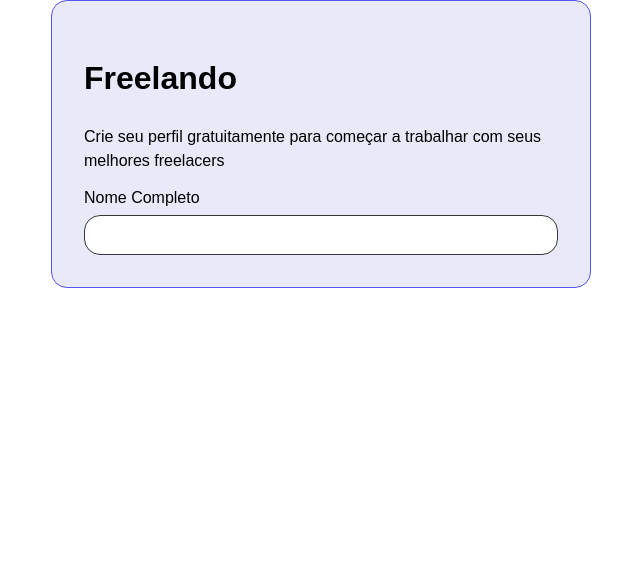
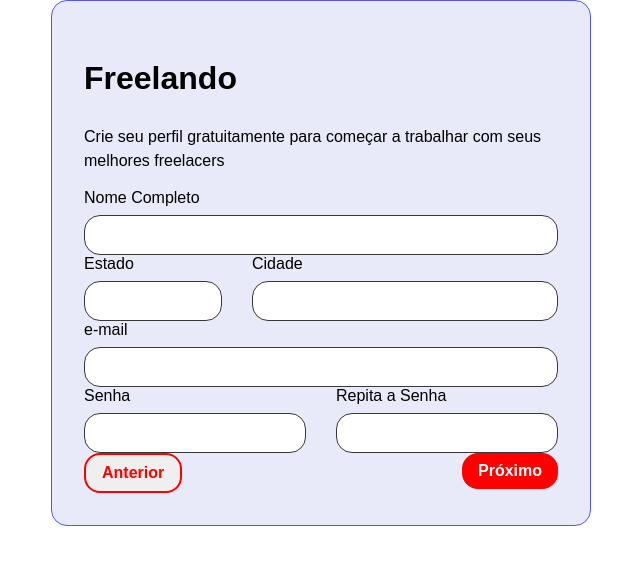
Before and after one commit to mateuslph/freelando, a React (Create React App) app: page / in a window 1280 px wide. Shown: the top 564 px of the page, without its empty margins (319-959 px from the left). Built offline with nearby package versions, Linux system fonts and the light colour scheme; the HTML template or start-up script is replaced by a standard one.

Commit message:
cria formulario basico

```diff
--- a/src/App.js
+++ b/src/App.js
@@ -4,6 +4,7 @@
 import { Estilos } from "./componentes/EstilosGlobais/Estilos";
 import { ProvedorTema } from "./componentes/ProvedorTema/ProvedorTema";
 import { Tipografia } from "./componentes/Tipografia/Tipografia";
+import { Botao } from "./componentes/Botao/Botao";
 
 function App() {
   return (
@@ -19,7 +20,46 @@
               <Tipografia variante="body" componente="body">
                 Crie seu perfil gratuitamente para começar a trabalhar com seus melhores freelacers
               </Tipografia>
-              <CampoTexto titulo="Nome Completo" />
+              <Row>
+                <Col lg={12} md={12} sm={12}>
+                  <CampoTexto titulo="Nome Completo" />
+                </Col>
+              </Row>
+              <Row>
+                <Col lg={4} md={4} sm={4}>
+                  <CampoTexto titulo="Estado" />
+                </Col>
+                <Col lg={8} md={8} sm={8}>
+                  <CampoTexto titulo="Cidade" />
+                </Col>
+              </Row>
+              <Row>
+                <Col>
+                  <CampoTexto titulo={"e-mail"} />
+                </Col>
+              </Row>
+              <Row>
+                <Col lg={6} md={6} sm={6}>
+                  <CampoTexto titulo="Senha" />
+                </Col>
+                <Col lg={6} md={6} sm={6}>
+                  <CampoTexto titulo="Repita a Senha" />
+                </Col>
+              </Row>
+              <Row>
+                <Col lg={6} md={6} sm={6}>
+                  <Botao variante="secundaria">
+                    Anterior
+                  </Botao>
+                </Col>
+                <Col lg={6} md={6} sm={6}>
+                <div style={{ textAlign: 'right' }}>
+                <Botao>
+                    Próximo
+                  </Botao>
+                </div>
+                </Col>
+              </Row>
             </Card>
           </Col>
         </Row>
--- /dev/null
+++ b/src/componentes/Botao/Botao.jsx
@@ -0,0 +1,54 @@
+import styled from "@emotion/styled";
+
+const BotaoPrimarioEstilizado = styled.button`
+background: ${props => props.theme.cores.primarias.b};
+color: ${props => props.theme.cores.branco};
+border-radius: ${props => props.theme.espacamentos.s};
+padding: ${props => props.theme.espacamentos.xs} ${props => props.theme.espacamentos.s};
+box-sizing: border-box;
+font-weight: 700;
+font-size:16px;
+line-height: 20px;
+text-align: center;
+cursor: pointer;
+border: none;
+&:hover {
+    background: ${props => props.theme.cores.dark.b};
+}
+&:focus {
+    outline-color: ${props => props.theme.cores.dark.d}
+}
+`
+
+const BotaoSecundarioEstilizado = styled.button`
+background: transparente;
+color: ${props => props.theme.cores.primarias.b};
+border: 2px solid ${props => props.theme.cores.primarias.b};
+border-radius: ${props => props.theme.espacamentos.s};
+padding: ${props => props.theme.espacamentos.xs} ${props => props.theme.espacamentos.s};
+box-sizing: border-box;
+font-weight: 700;
+font-size: 16px;
+line-height: 20px;
+text-align: center;
+cursor: pointer;
+&:hover {
+    border-color: ${props => props.theme.cores.dark.b};
+    color: ${props => props.theme.cores.dark.b};
+}
+&:focus {
+    outline-color: ${props => props.theme.cores.focus};
+}
+`
+
+export const Botao = ({ children, variante = 'primaria' }) => {
+    if (variante === 'primaria') {
+        return <BotaoPrimarioEstilizado>
+            {children}
+        </BotaoPrimarioEstilizado>
+    }
+
+    return <BotaoSecundarioEstilizado>
+        {children}
+    </BotaoSecundarioEstilizado>
+}
--- a/src/componentes/ProvedorTema/ProvedorTema.jsx
+++ b/src/componentes/ProvedorTema/ProvedorTema.jsx
@@ -2,12 +2,12 @@
 
 const tema = {
     cores: {
-        branco: '',
+        branco: '#FFF',
         atencao: '',
-        focus: '',
+        focus: '#BF00FF',
         primarias: {
             a: '#5754ed',
-            b: '',
+            b: '#FF0000',
             c: ''
         },
         secundarias: {
@@ -23,7 +23,9 @@
         },
         dark: {
             a: '',
-            b: ''
+            b: '#B81515',
+            c: '',
+            d: '#D456FE'
         }
     },
     espacamentos: {
```
